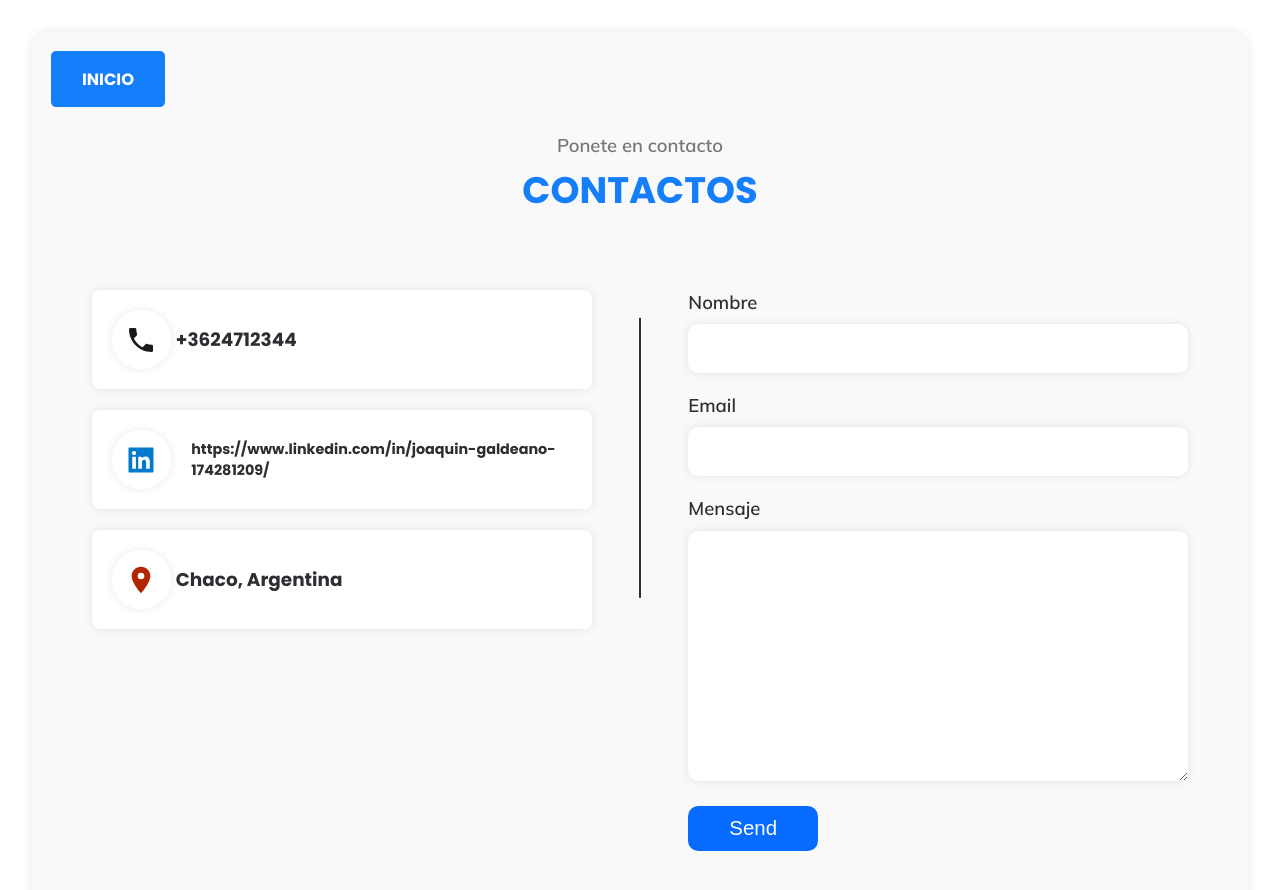
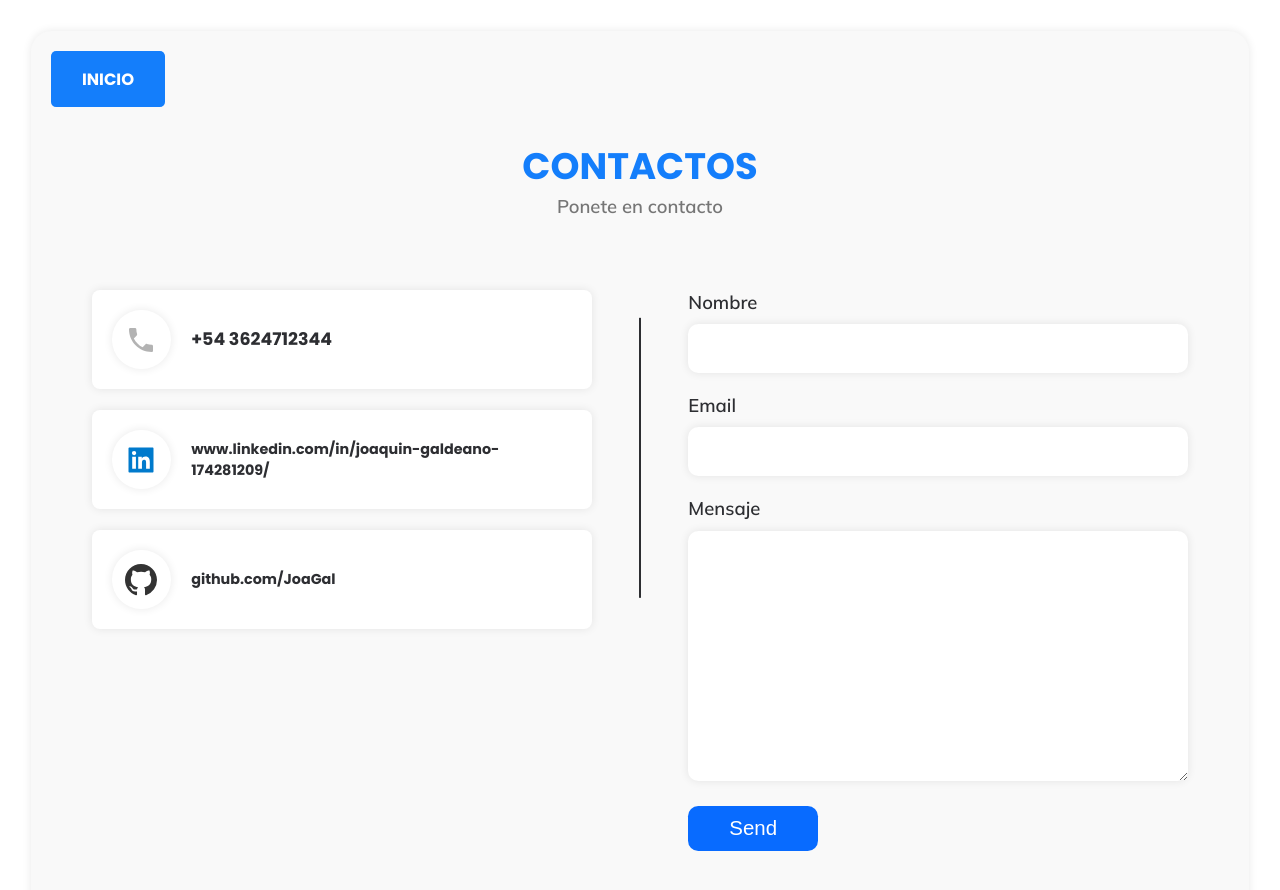
Before and after one commit to JoaGal/Portfolio, a Next.js app: page /contact in a window 1280 px wide. Shown: the top 890 px of the page. Built offline with nearby package versions, Linux system fonts and the light colour scheme.

Commit message:
Change Contact

```diff
--- a/src/components/ContactBanner.js
+++ b/src/components/ContactBanner.js
@@ -5,8 +5,8 @@ export const ContactBanner = () => {
   return (
       <div className='container' id="contact">
         <div className="contactBanner__wrapper">
+          <h3>Si necesitas contactarte conmigo</h3>
           <p>Tenes algo en mente?</p>
-          <h3>Si necesitas contactarte conmigo</h3>
           <Link href='/contact'>
           <button><MdOutgoingMail className="contactbanner__icon" /></button>
           </Link>
--- a/src/pages/contact.js
+++ b/src/pages/contact.js
@@ -1,5 +1,6 @@
 import { useRef } from "react";
-import { MdPlace, MdLocalPhone } from "react-icons/md";
+import { MdLocalPhone } from "react-icons/md";
+import {BsGithub} from "react-icons/bs"
 import { AiFillLinkedin } from "react-icons/ai";
 import emailjs from "@emailjs/browser";
 import Head from "next/head";
@@ -57,37 +58,36 @@ export default function Contact() {
       <div className="container__contact">
         <div className="container">
           <div className="section__title">
+            <h2>Contactos</h2>
             <p>Ponete en contacto</p>
-            <h2>Contactos</h2>
           </div>
           <form onSubmit={handleSubmit} ref={form}>
             <div className="contactSection__wrapper">
               <div className="left">
                 <div className="contact__boxItem">
                   <div className="contact__icon">
-                    <MdLocalPhone className="icon-c" color="#1a1a1a" />
+                    <MdLocalPhone className="icon-c" color="#b3b3b3" />
                   </div>
-                  <div className="contact__info">
-                    <p className="p-text">+3624712344</p>
-                  </div>
+                  <p className="contact__text">+54 3624712344</p>
                 </div>
                 <div className="contact__boxItem">
                   <div className="contact__icon">
                     <AiFillLinkedin className="icon-c" color="#007acc" />
                   </div>
-                  <a href="https://www.linkedin.com/in/joaquin-galdeano-174281209/">
-                    <p>
-                      https://www.linkedin.com/in/joaquin-galdeano-174281209/
-                    </p>
-                  </a>
+                  <Link
+                    href="https://www.linkedin.com/in/joaquin-galdeano-174281209/"
+                    target="_blanck"
+                  >
+                    www.linkedin.com/in/joaquin-galdeano-174281209/
+                  </Link>
                 </div>
                 <div className="contact__boxItem">
                   <div className="contact__icon">
-                    <MdPlace className="icon-c" color="#b32400" />
+                    <BsGithub className="icon-c" color="#333333" />
                   </div>
-                  <div className="contact__info">
-                    <p>Chaco, Argentina</p>
-                  </div>
+                  <Link href="https://github.com/JoaGal" target="_blanck">
+                    github.com/JoaGal
+                  </Link>
                 </div>
               </div>
               <div className="right">
--- a/src/styles/Contact.css
+++ b/src/styles/Contact.css
@@ -141,10 +141,9 @@ textarea {
   font-size: 1.4rem;
 }
 
-.contact__info p {
-  font-size: 1.8rem;
+.contact__text {
+  font-size: 1.7rem;
   line-height: 1.3em;
-  margin-left: -1.5rem;
 }
 
 @media only screen and (max-width: 1050px) {
@@ -180,7 +179,7 @@ textarea {
     padding: 4rem 2rem 2rem 2rem;
   }
 
-  .contact__info p {
+  .contact__text {
     font-size: 1.4rem;
     line-height: 1.3em;
   }
--- a/src/styles/ContactBanner.css
+++ b/src/styles/ContactBanner.css
@@ -10,7 +10,6 @@
 
 .contactBanner__wrapper h3 {
     font-size: 4rem;
-    margin-bottom: 2rem;
 }
 
 .contactBanner__wrapper button {
@@ -30,6 +29,7 @@
     line-height: 1.3em;
     color: #767676;
     font-family: Mulish, sans-serif;
+    margin-bottom: 2rem;
 }
 
 .contactbanner__icon {
```
